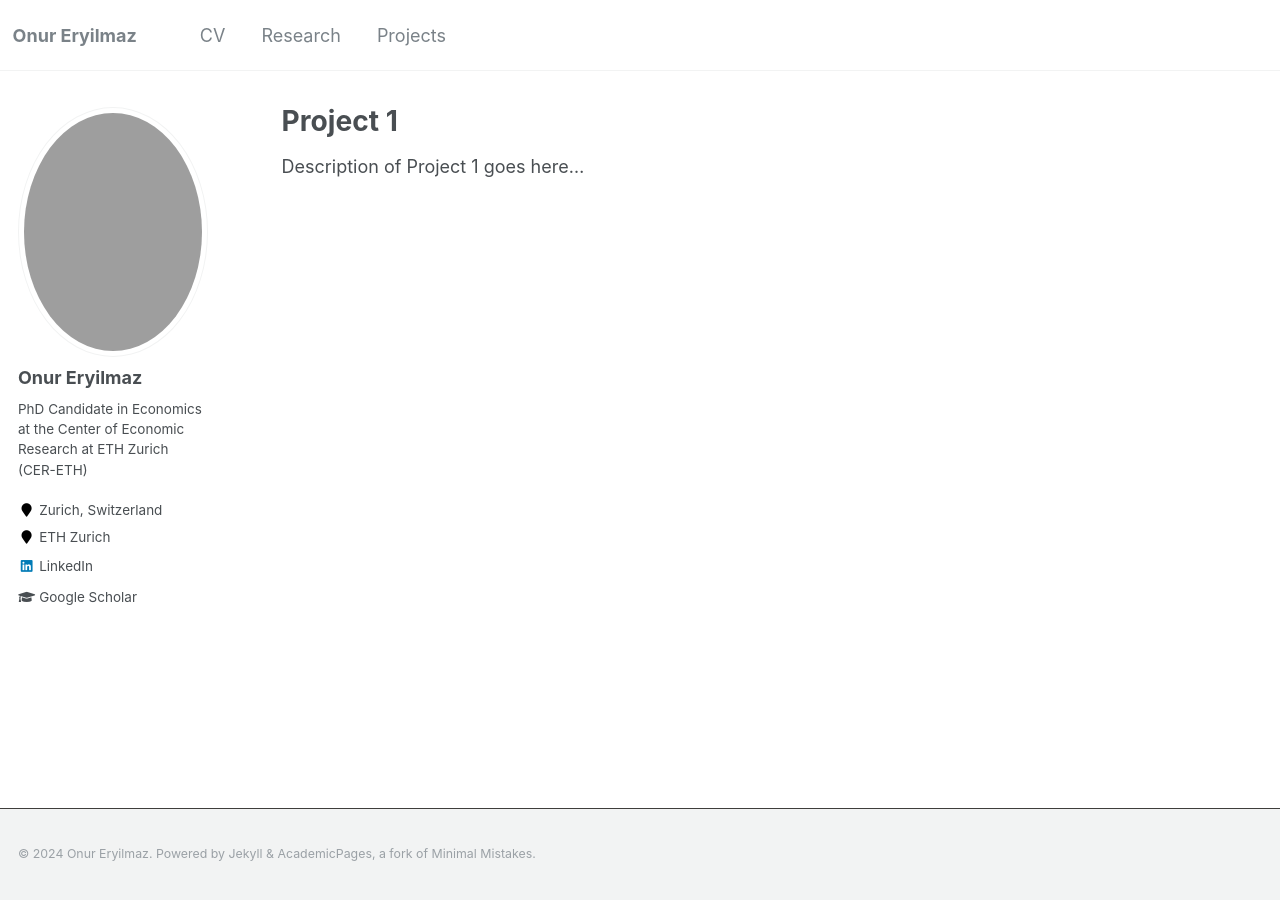
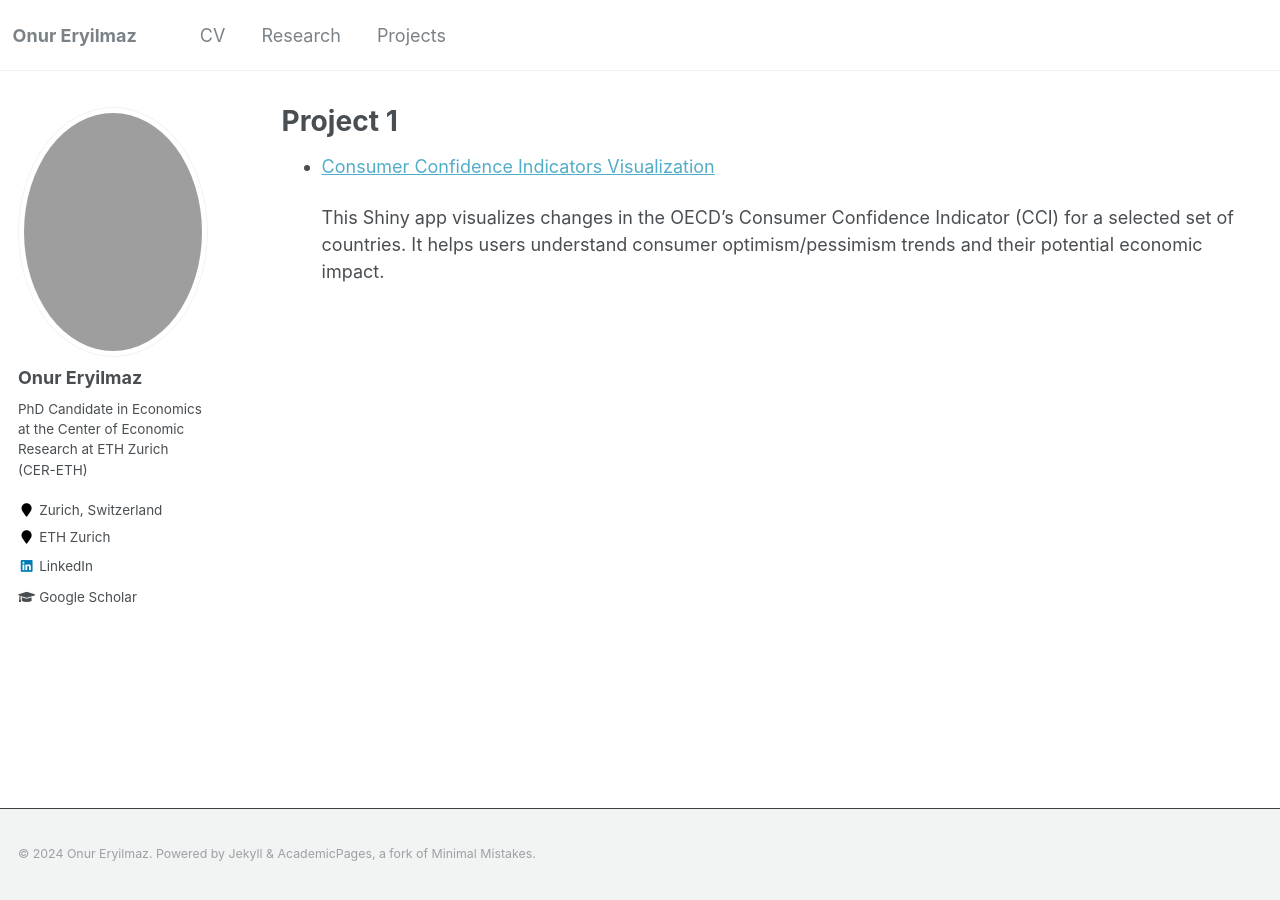
Before and after one commit to oeryilmaz/oeryilmaz.github.io, a Jekyll site: the page built from _pages/project1.md, in a window 1280 px wide. Built offline with Jekyll 4.4.1, drawn with Linux system fonts in a browser that asks for light colours.

Commit message:
Update project1.md

```diff
--- a/_pages/project1.md
+++ b/_pages/project1.md
@@ -7,4 +7,6 @@ author_profile: true
 
 {% include base_path %}
 
-Description of Project 1 goes here...
+- [Consumer Confidence Indicators Visualization](https://oeryilmaz.shinyapps.io/consumer_confidence_indicators/)
+
+  This Shiny app visualizes changes in the OECD's Consumer Confidence Indicator (CCI) for a selected set of countries. It helps users understand consumer optimism/pessimism trends and their potential economic impact.
```
